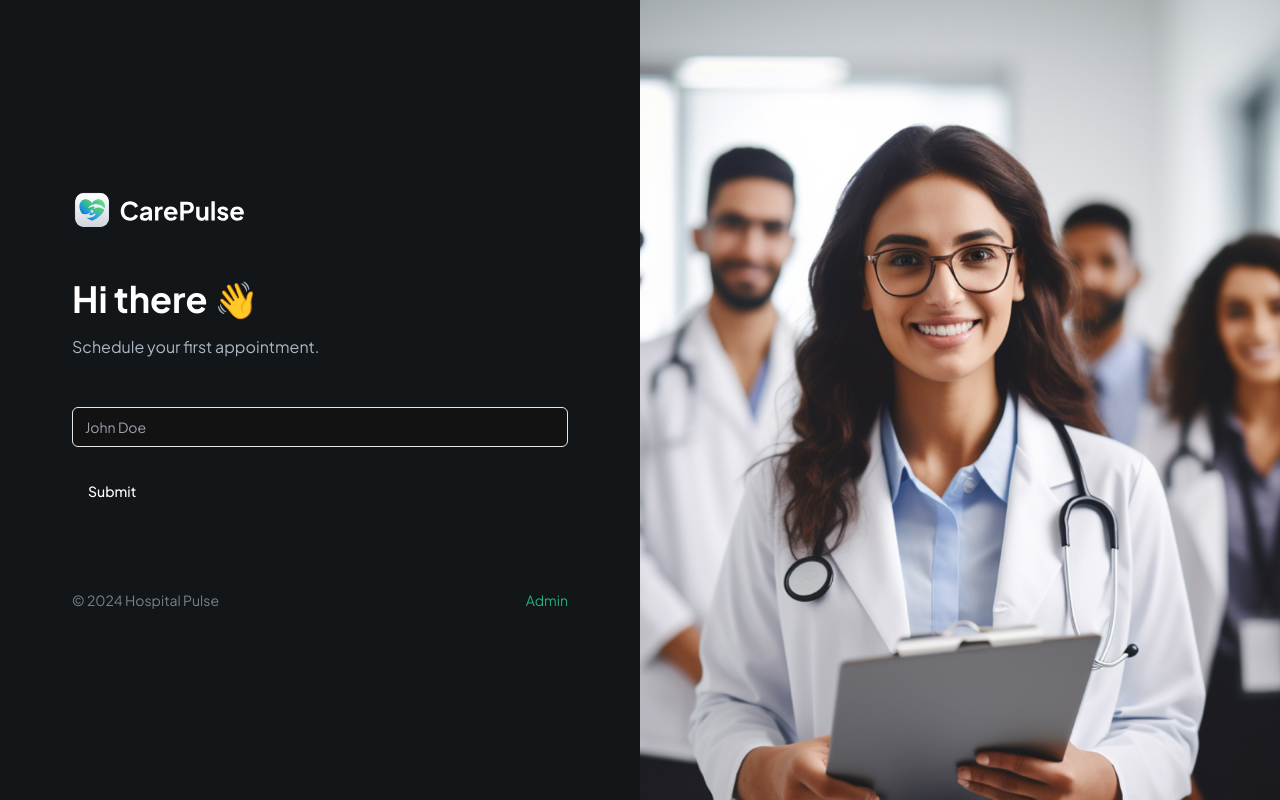
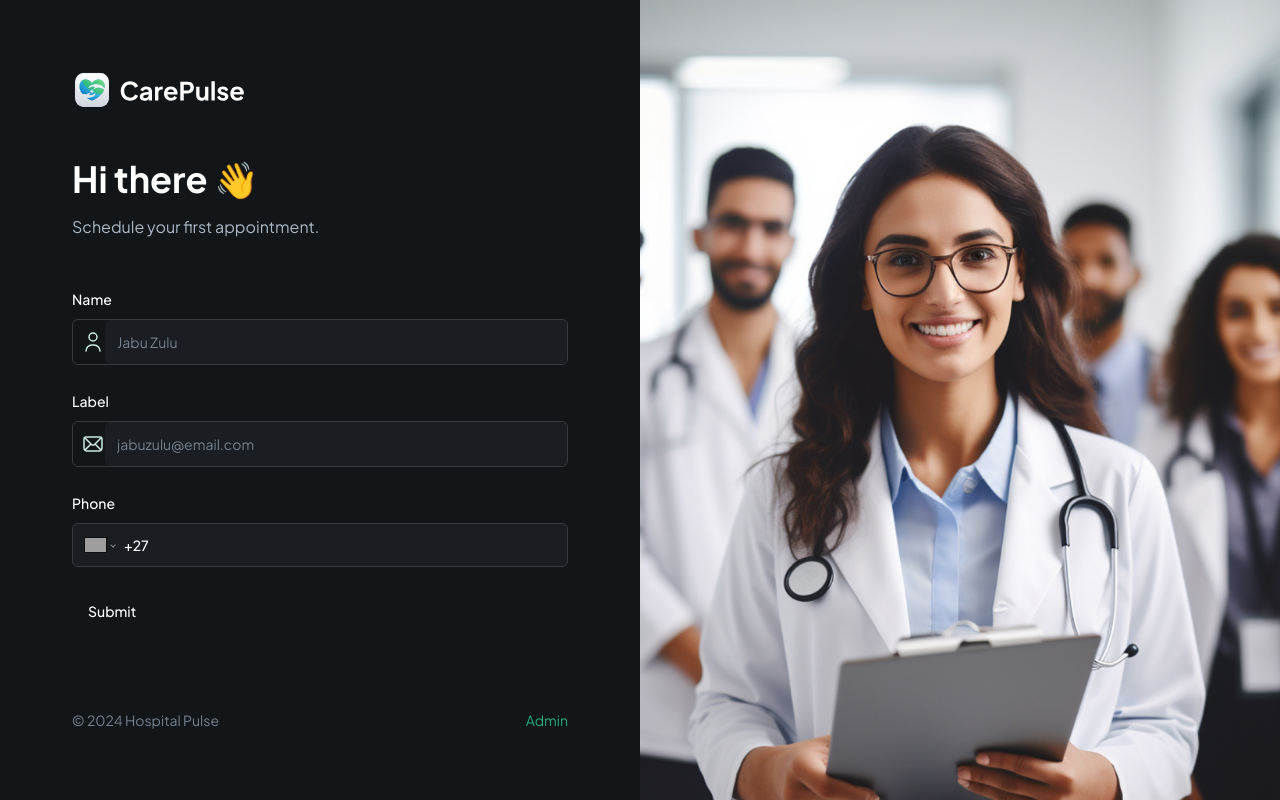
Before and after one commit to brotherSI/hospital-pulse-, a Next.js app: page / in a window 1280 px wide. Built offline with nearby package versions, Linux system fonts and the light colour scheme; grey boxes are pictures that could not be loaded.

Commit message:
added custome field to patient form

```diff
--- a/components/CustomFormField.tsx
+++ b/components/CustomFormField.tsx
@@ -11,6 +11,9 @@
 import { Input } from "@/components/ui/input";
 import { Control } from "react-hook-form";
 import { FormFieldType } from "./forms/PatientForm";
+import Image from "next/image";
+import PhoneInput from "react-phone-number-input";
+import "react-phone-number-input/style.css";
 
 interface CustomProps {
   control: Control<any>;
@@ -28,10 +31,56 @@
 }
 
 const RenderInput = () => {
-  return <Input type="text" placeholder="John Doe" />;
+  return <Input type="text" placeholder="Jabu Zulu" />;
 };
 
-const CustomFormField = ({ control, fieldType, name, label }: CustomProps) => {
+const RenderField = ({ field, props }: { field: any; props: CustomProps }) => {
+  const { fieldType, iconSrc, iconAlt, placeholder } = props;
+  switch (fieldType) {
+    case FormFieldType.INPUT:
+      return (
+        <div className="flex rounded-md border border-dark-500 gb-dark-400">
+          {iconSrc && (
+            <Image
+              src={iconSrc}
+              height={24}
+              width={24}
+              alt={iconAlt || "icon"}
+              className="ml-2"
+            />
+          )}
+          <FormControl>
+            <Input
+              placeholder={placeholder}
+              {...field}
+              className="shad-input border-0"
+            />
+          </FormControl>
+        </div>
+      );
+      break;
+    case FormFieldType.PHONE_INPUT:
+      return (
+        <FormControl>
+          <PhoneInput
+            defaultCountry="ZA"
+            placeholder={placeholder}
+            international
+            withCountryCallingCode
+            value={field.value as E164Number | undefined}
+            onChange={field.onChange}
+            className="input-phone"
+          />
+        </FormControl>
+      );
+
+    default:
+      break;
+  }
+};
+
+const CustomFormField = (props: CustomProps) => {
+  const { control, fieldType, name, label } = props;
   return (
     <FormField
       control={control}
@@ -42,7 +91,9 @@
             <FormLabel>{label}</FormLabel>
           )}
 
-          <RenderInput />
+          <RenderField field={field} props={props} />
+
+          <FormMessage className="shad-error" />
         </FormItem>
       )}
     />
--- a/components/forms/PatientForm.tsx
+++ b/components/forms/PatientForm.tsx
@@ -48,8 +48,28 @@
           fieldType={FormFieldType.INPUT}
           control={form.control}
           name="name"
-          placeholder="John Doe"
-          iconSrc="/assests/icons/user.svg"
+          label="Name"
+          placeholder="Jabu Zulu"
+          iconSrc="/assets/icons/user.svg"
+          iconAlt="user"
+        />
+        <CustomFormField
+          fieldType={FormFieldType.INPUT}
+          control={form.control}
+          name="email"
+          label="Label"
+          placeholder="jabuzulu@email.com"
+          iconSrc="/assets/icons/email.svg"
+          iconAlt="email"
+        />
+        <CustomFormField
+          fieldType={FormFieldType.PHONE_INPUT}
+          control={form.control}
+          name="Phone"
+          label="Phone"
+          placeholder="+27 123 123 123"
+          iconSrc="/assets/icons/email.svg"
+          iconAlt="phone"
         />
         <Button type="submit">Submit</Button>
       </form>
--- a/package.json
+++ b/package.json
@@ -20,6 +20,7 @@
     "react": "^18",
     "react-dom": "^18",
     "react-hook-form": "^7.52.1",
+    "react-phone-number-input": "^3.4.3",
     "tailwind-merge": "^2.3.0",
     "tailwindcss-animate": "^1.0.7",
     "zod": "^3.23.8"
```
Also changed, not shown: 1 other file (tests, documents, lock files or other folders).
